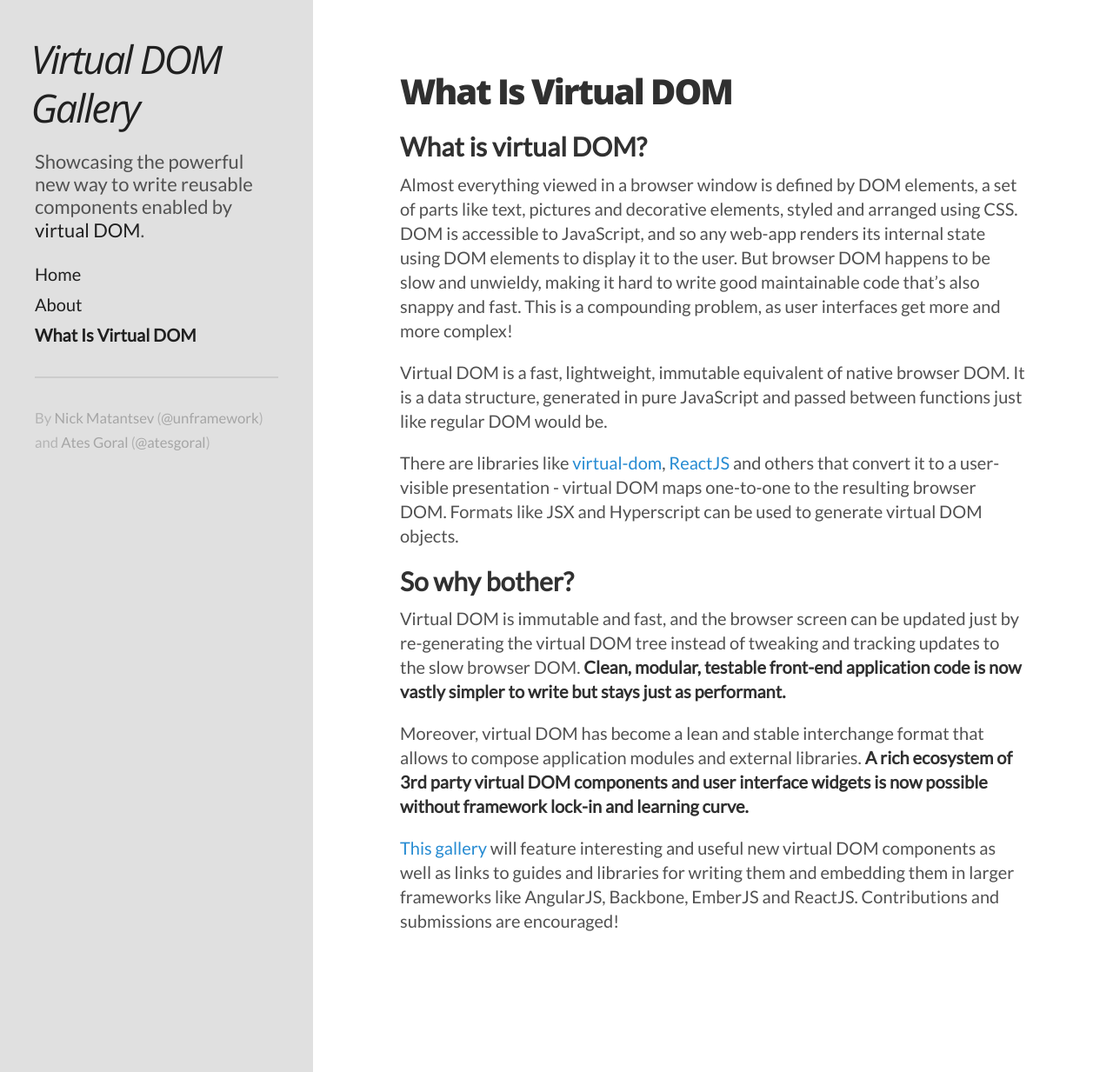
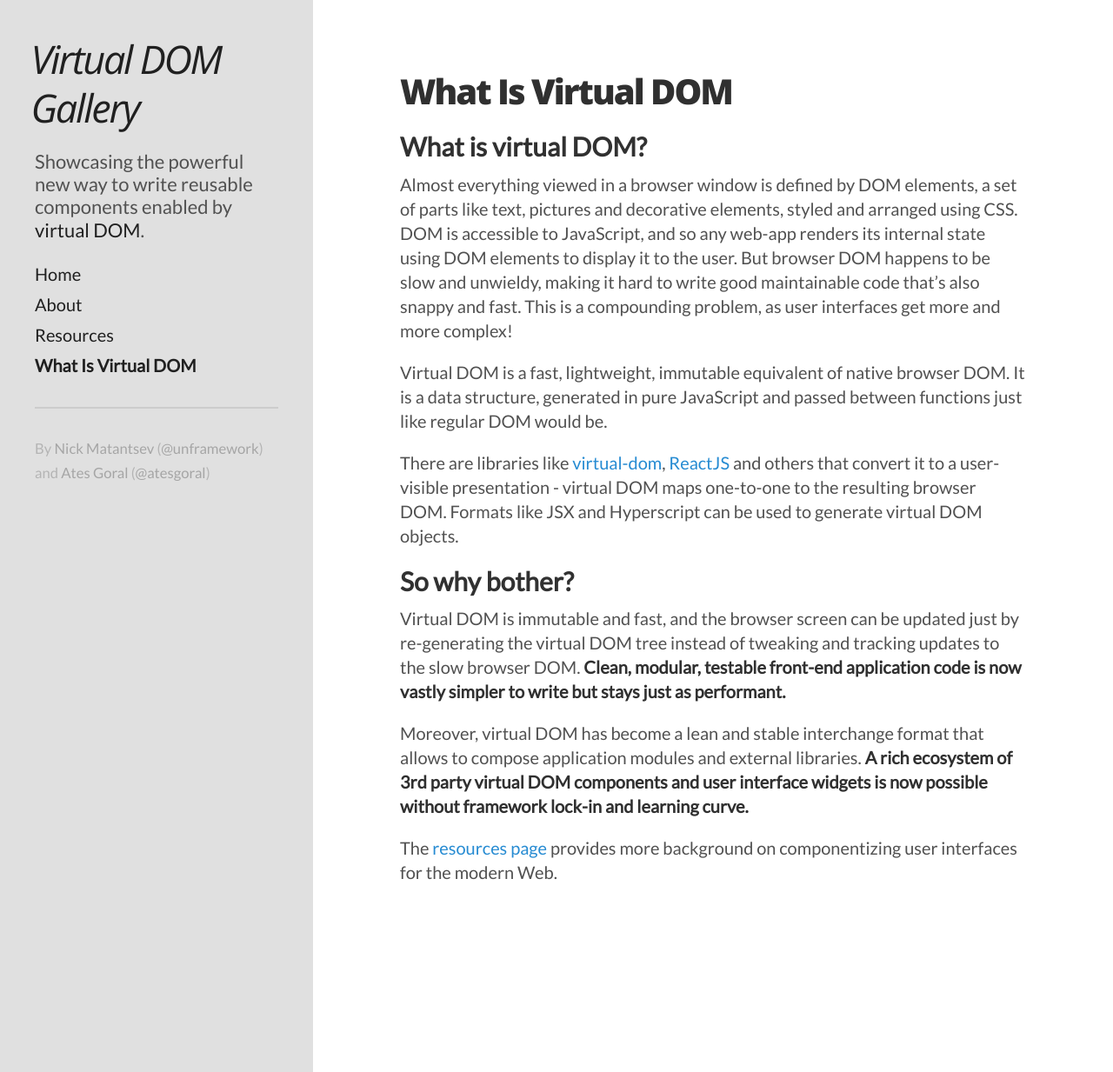
Before and after one commit to unframework/virtual-dom-gallery, a Jekyll site: the page built from what-is-virtual-dom.md, in a window 1280 px wide and 1233 px high. Shown: the whole window at 87% size. Built offline with Jekyll 4.4.1, drawn with Linux system fonts in a browser that asks for light colours; Markdown is read by kramdown in place of the engine named in the settings.

Commit message:
Added a resources page

```diff
--- a/what-is-virtual-dom.md
+++ b/what-is-virtual-dom.md
@@ -17,4 +17,4 @@ Virtual DOM is immutable and fast, and the browser screen can be updated just by
 
 Moreover, virtual DOM has become a lean and stable interchange format that allows to compose application modules and external libraries. **A rich ecosystem of 3rd party virtual DOM components and user interface widgets is now possible without framework lock-in and learning curve.**
 
-[This gallery](//virtualdom.gallery) will feature interesting and useful new virtual DOM components as well as links to guides and libraries for writing them and embedding them in larger frameworks like AngularJS, Backbone, EmberJS and ReactJS. Contributions and submissions are encouraged!
+The [resources page](//virtualdom.gallery/resources/) provides more background on componentizing user interfaces for the modern Web.
```
Also changed, not shown: resources.md (added, +22 -0 lines).
